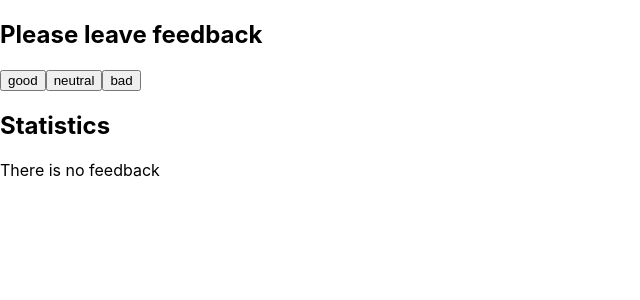
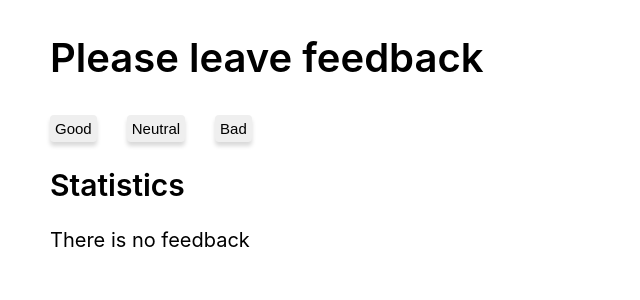
Before and after one commit to Wed88/goit-react-hw-02-feedback, a React (Create React App) app: page / in a window 1280 px wide. Shown: the top 300 px of the page, without its empty margins (0-640 px from the left). Built offline with nearby package versions, Linux system fonts and the light colour scheme.

Commit message:
добавляет стили

```diff
--- a/src/components/FeedbackOptions/FeedbackOptions.jsx
+++ b/src/components/FeedbackOptions/FeedbackOptions.jsx
@@ -1,16 +1,17 @@
 import React from 'react';
 import PropTypes from 'prop-types';
+import { Button } from './FeedbackOptions.styled';
 
 const FeedbackOptions = ({ options, onLeaveFeedback }) => (
   <div>
     {options.map(option => (
-      <button
+      <Button
         key={option}
         type="button"
         onClick={() => onLeaveFeedback(option)}
       >
         {option}
-      </button>
+      </Button>
     ))}
   </div>
 );
--- /dev/null
+++ b/src/components/FeedbackOptions/FeedbackOptions.styled.jsx
@@ -0,0 +1,19 @@
+import styled from 'styled-components';
+
+export const Button = styled.button`
+  font-weight: 400;
+  font-size: 15px;
+  text-transform: capitalize;
+  padding: 5px 5px;
+  margin-right: 30px;
+
+  align-items: center;
+  text-align: center;
+
+  color: black;
+  background: ##ffffff;
+  box-shadow: 0px 4px 4px rgba(0, 0, 0, 0.15);
+  border-radius: 4px;
+  border: none;
+  cursor: pointer;
+`;
--- a/src/components/Notification/Notification.jsx
+++ b/src/components/Notification/Notification.jsx
@@ -1,7 +1,8 @@
 import React from 'react';
 import PropTypes from 'prop-types';
+import { Message } from './Notification.styled';
 
-const Notification = ({ message }) => <p>{message}</p>;
+const Notification = ({ message }) => <Message>{message}</Message>;
 
 Notification.prototype = {
   message: PropTypes.string,
--- /dev/null
+++ b/src/components/Notification/Notification.styled.jsx
@@ -0,0 +1,6 @@
+import styled from 'styled-components';
+
+export const Message = styled.p`
+  font-size: 20px;
+  font-weight: 400;
+`;
--- a/src/components/Section/Section.jsx
+++ b/src/components/Section/Section.jsx
@@ -1,11 +1,12 @@
 import React from 'react';
 import PropTypes from 'prop-types';
+import { Container, Title } from './Section.styled';
 
 const Section = ({ title, children }) => (
-  <section>
-    <h1>{title}</h1>
+  <Container>
+    <Title>{title}</Title>
     {children}
-  </section>
+  </Container>
 );
 
 Section.prototype = {
--- /dev/null
+++ b/src/components/Section/Section.styled.jsx
@@ -0,0 +1,10 @@
+import styled from 'styled-components';
+
+export const Container = styled.section`
+  padding: 0 50px;
+`;
+
+export const Title = styled.h1`
+  font-size: 40px;
+  font-weight: 600;
+`;
--- a/src/components/Statistics/Statistics .jsx
+++ b/src/components/Statistics/Statistics .jsx
@@ -1,12 +1,13 @@
 import React from 'react';
 import PropTypes from 'prop-types';
 import Notification from '../Notification/Notification';
+import { Caption, List } from './Statistics.styled';
 
 const Statistics = ({ good, neutral, bad, total, positivePercentage }) => (
   <div>
-    <h2>Statistics</h2>
+    <Caption>Statistics</Caption>
     {total > 0 ? (
-      <ul>
+      <List>
         <li>
           <p>Good: {good}</p>
         </li>
@@ -22,7 +23,7 @@ const Statistics = ({ good, neutral, bad, total, positivePercentage }) => (
         <li>
           <p>Positive feedback: {positivePercentage}%</p>
         </li>
-      </ul>
+      </List>
     ) : (
       <Notification message="There is no feedback" />
     )}
--- /dev/null
+++ b/src/components/Statistics/Statistics.styled.jsx
@@ -0,0 +1,11 @@
+import styled from 'styled-components';
+
+export const Caption = styled.h2`
+  font-size: 30px;
+  font-weight: 600;
+`;
+
+export const List = styled.ul`
+  padding-left: 0;
+  list-style: none;
+`;
--- a/src/index.css
+++ b/src/index.css
@@ -10,4 +10,8 @@ body {
 code {
   font-family: source-code-pro, Menlo, Monaco, Consolas, 'Courier New',
     monospace;
+
+  padding: 15px 50px;
+  color: black;
+  margin-right: 10px;
 }
```
Also changed, not shown: src/components/App/App.css (deleted, +0 -38 lines).
